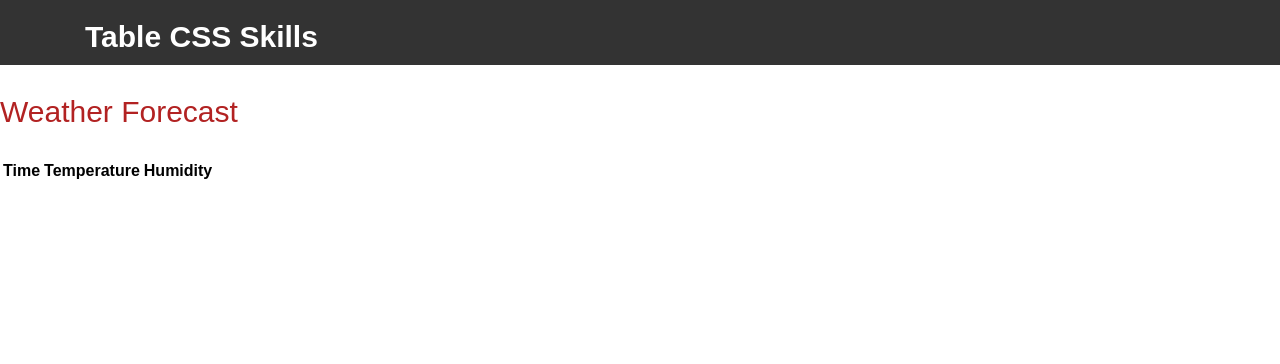
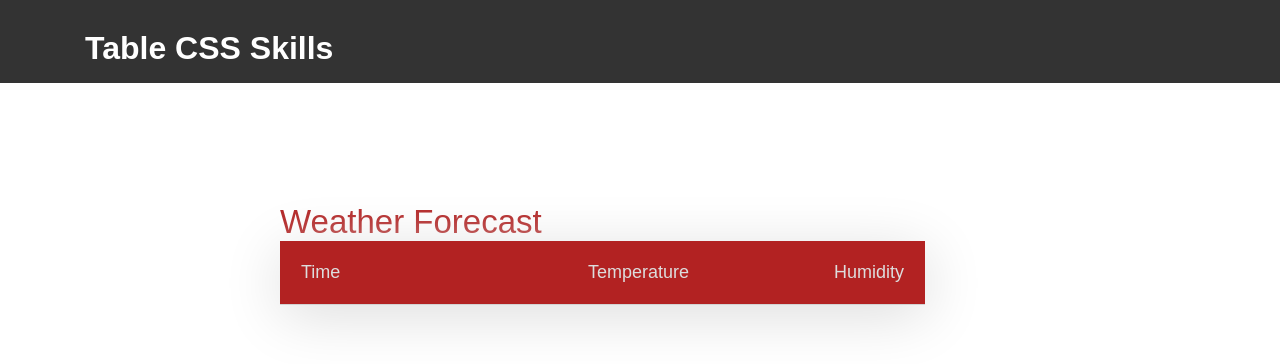
Before and after one commit to karshh/WeatherWebApp, a website: page index.html in a window 1280 px wide. Drawn offline with Linux system fonts and the light colour scheme; no server answers.

Commit message:
Fixed CSS layout.

```diff
--- a/client.js
+++ b/client.js
@@ -7,16 +7,16 @@ function writeTable(data) {
 	$.each(data, (i, val) => {
 		var date = new Date(val.time * 1000)
 		var hour = date.getHours();
-		hour = (hour == 0 ? 12 : hour % 12 + 1); // formatting hour to 12-hour clock.
 		var min = date.getMinutes();
-		min = (min < 10 ? "0" + min : min); 	// formatting minutes.
 		var meridiem = (hour < 12 ? "AM" : "PM");
 
+		hour = (hour == 0 ? 12 : hour % 12); // formatting hour to 12-hour clock.
+		min = (min < 10 ? "0" + min : min); 	// formatting minutes.
 		$('#weatherTable').append(`
             <tr>
                 <td>` + hour + ":" + min + " " + meridiem + `</td>
-                <td>` + val.temperature + `<sup>o</sup></td>
-                <td>` + val.humidity + `</td>
+                <td>` + Math.round(val.temperature) + `&deg;</td>
+                <td>` + Math.round(val.humidity*100) + `&#37;</td>
             </tr>
     	`);
 	});
--- a/index.html
+++ b/index.html
@@ -12,13 +12,11 @@
         <div class="main">
             <p>Weather Forecast</p>
             <table id="weatherTable">
-                <thead>
-                    <tr>
-                        <th align="center">Time</th>
-                        <th align="center">Temperature</th>
-                        <th align="center">Humidity</th>
-                    </tr>
-                </thead>
+                <tr>
+                    <th>Time</th>
+                    <th>Temperature</th>
+                    <th>Humidity</th>
+                </tr>
             </table>
         </div>
 
--- a/server.js
+++ b/server.js
@@ -24,6 +24,7 @@ var darkSkyURL = "https://api.darksky.net/forecast/" + key + "/" + param + "?uni
 //  Load CSS/JS files onto server.
 //
 
+app.use('/style.css', express.static(__dirname + "/" + '/style.css'));
 app.use('/jquery.js', express.static(__dirname + "/" + '/jquery.js'));
 app.use('/client.js', express.static(__dirname + "/" + '/client.js'));
 
--- a/style.css
+++ b/style.css
@@ -7,18 +7,61 @@ body {
 .nav {
 	margin-top: -25px;
 	background-color: #333333;
-	height: 90px;
+	height: 108px;
 }
 
 .nav h1 {
 	color: white;
 	position: absolute;
-	margin-top: 45px;
+	margin-top: 55px;
 	margin-left: 85px;
-	font-size: 30px;
+	/*font-size: 30px;*/
+}
+
+.main {
+	text-align: center;
 }
 
 .main p {
-	color: #b22222;
-	font-size: 30px;
+	position: absolute;
+	margin-top: 120px;
+	margin-left: 280px;
+	font-size: 33px;
+	color: #B22222;
 }
+
+
+table {
+	position: absolute;
+	margin-top: 158px;
+	margin-left: 280px;
+	border-collapse: collapse;
+	box-shadow: 1px 10px 60px gainsboro;
+}
+
+th, td {
+	border-bottom: 1px solid #D3D3D3;
+	padding: 21px;
+	font-size: 18px;
+	width: 173px;
+	text-align: right;
+}
+
+td:first-child, th:first-child {
+	text-align: left;
+}
+
+
+td:first-child {
+	background-color: #ddd;
+	color: #333333;
+}
+
+
+
+th {
+	background-color: #B22222;
+	color: #ddd;
+	font-weight: lighter;
+
+}
```
